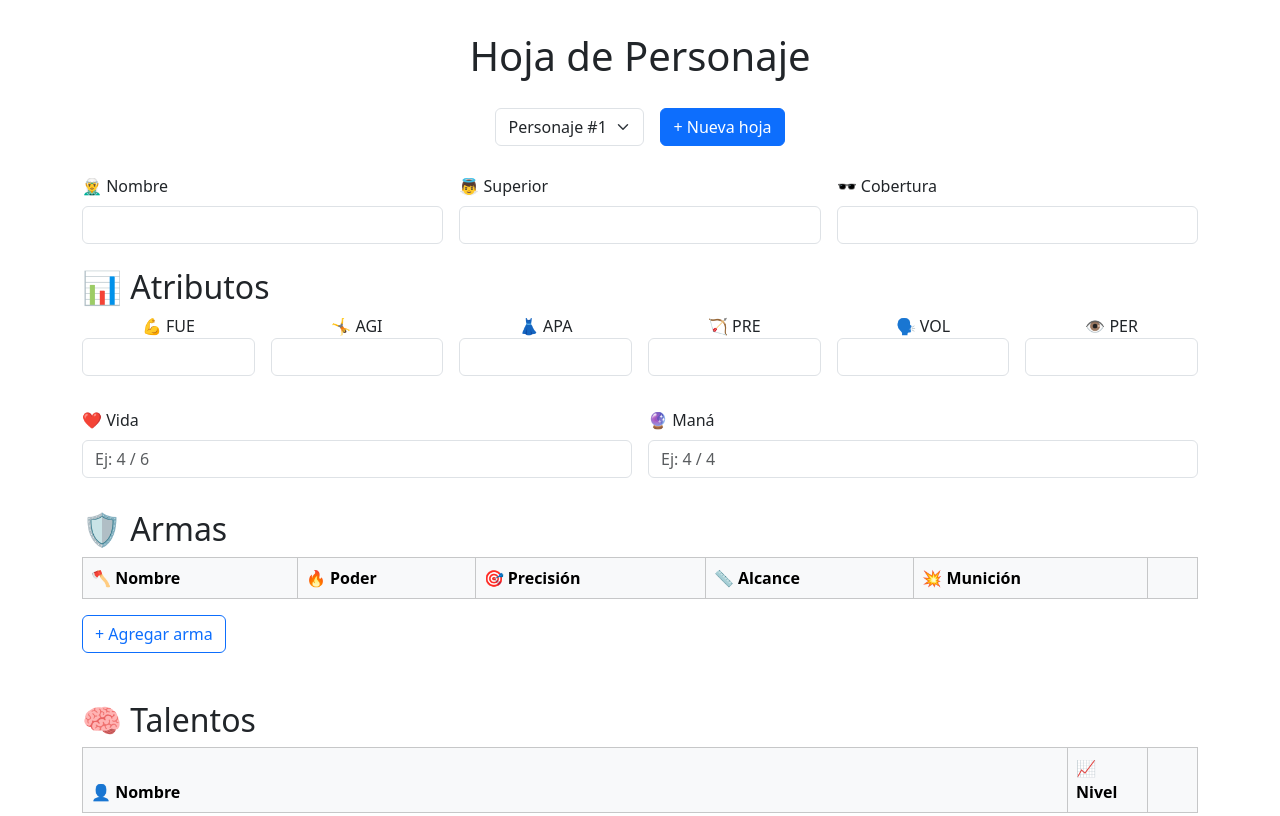
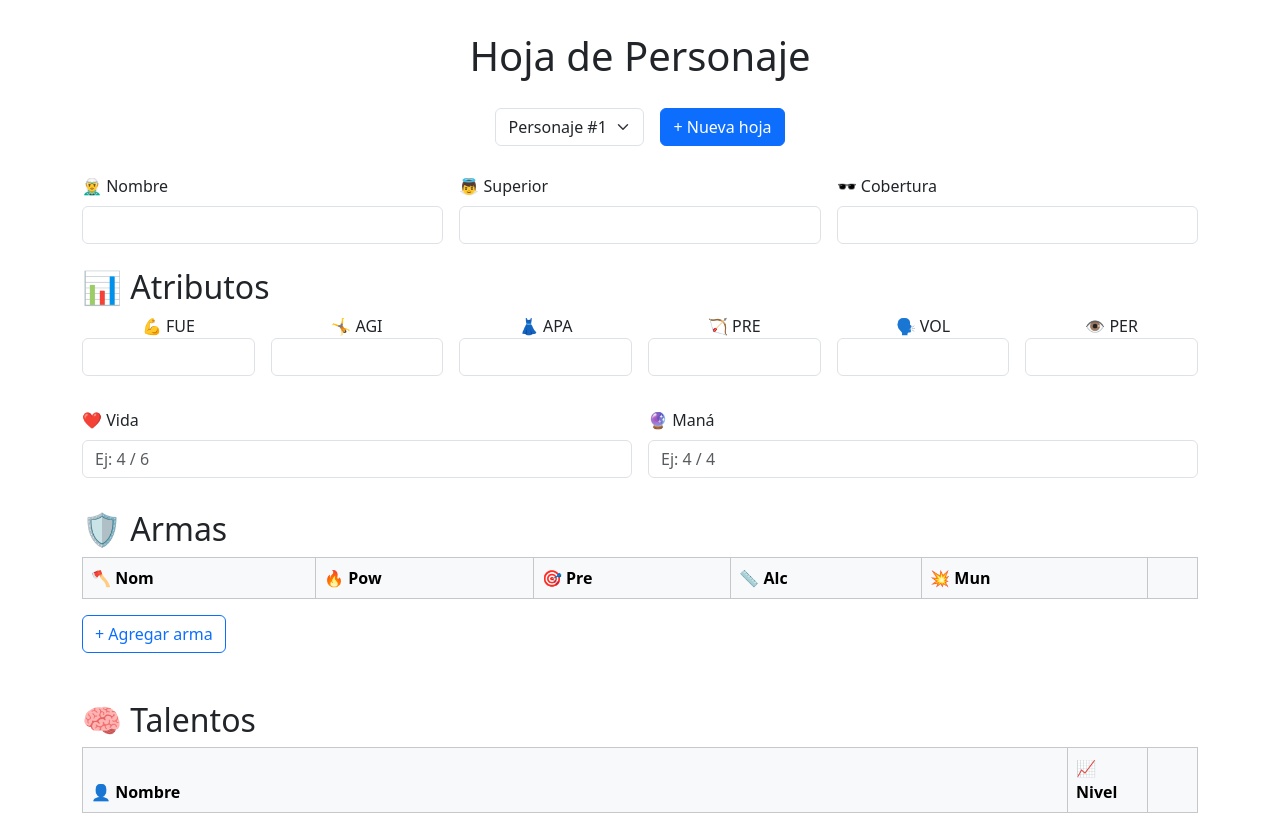
Before and after one commit to leosauzza/character-profile, a plain HTML site: page index.html in a window 1280 px wide. Shown: the top 816 px of the page. Drawn offline with nearby package versions, Linux system fonts and the light colour scheme.

Commit message:
Weapons name short

```diff
--- a/index.html
+++ b/index.html
@@ -61,11 +61,11 @@
         <h2>🛡️ Armas</h2>
         <table class="table table-bordered" id="armas-table">
             <thead class="table-light">
-                <th>🪓 Nombre</th>
-                <th>🔥 Poder</th>
-                <th>🎯 Precisión</th>
-                <th>📏 Alcance</th>
-                <th>💥 Munición</th>
+                <th>🪓 Nom</th>
+                <th>🔥 Pow</th>
+                <th>🎯 Pre</th>
+                <th>📏 Alc</th>
+                <th>💥 Mun</th>
                 <th style="width: 50px;"></th>
             </thead>
             <tbody id="armas"></tbody>
```
